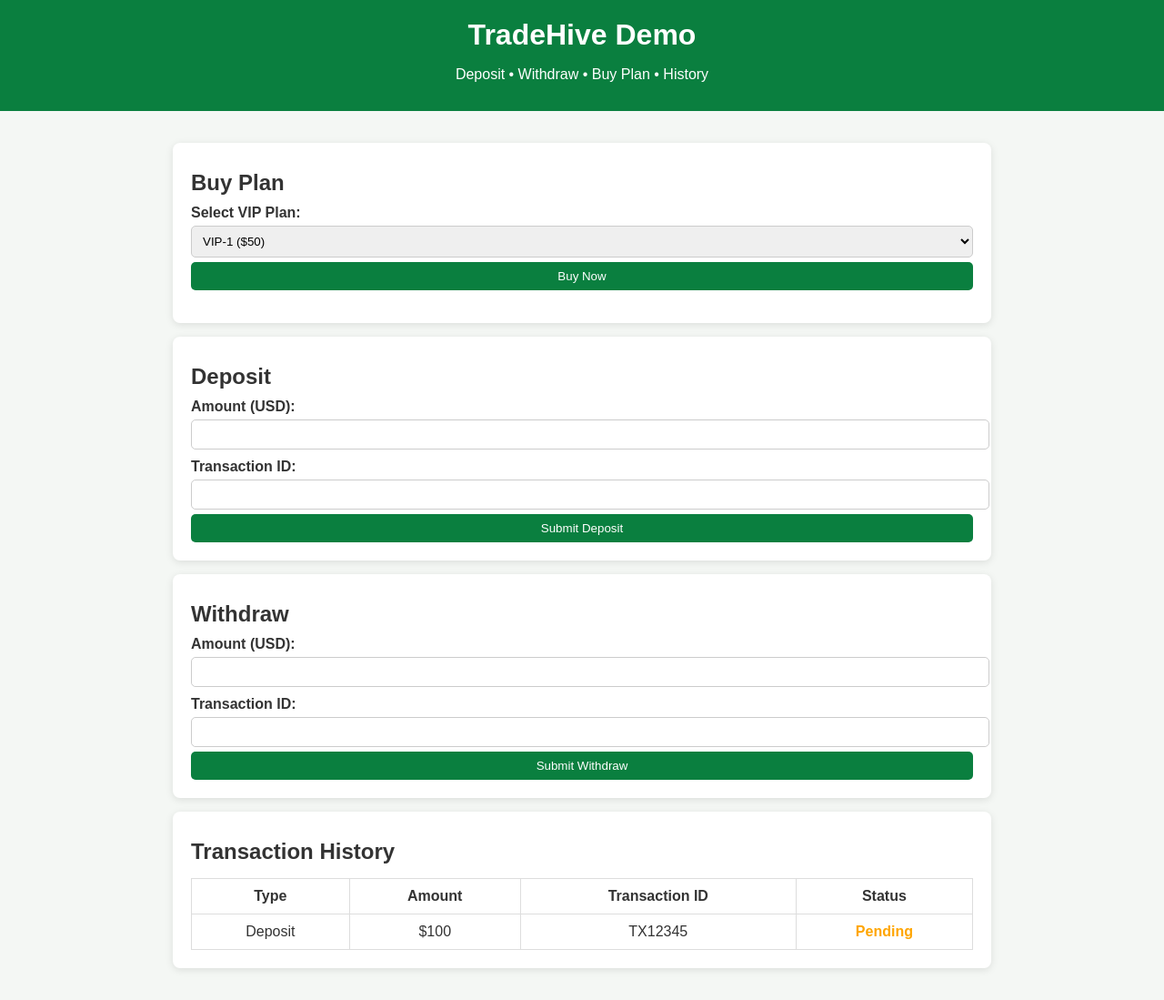
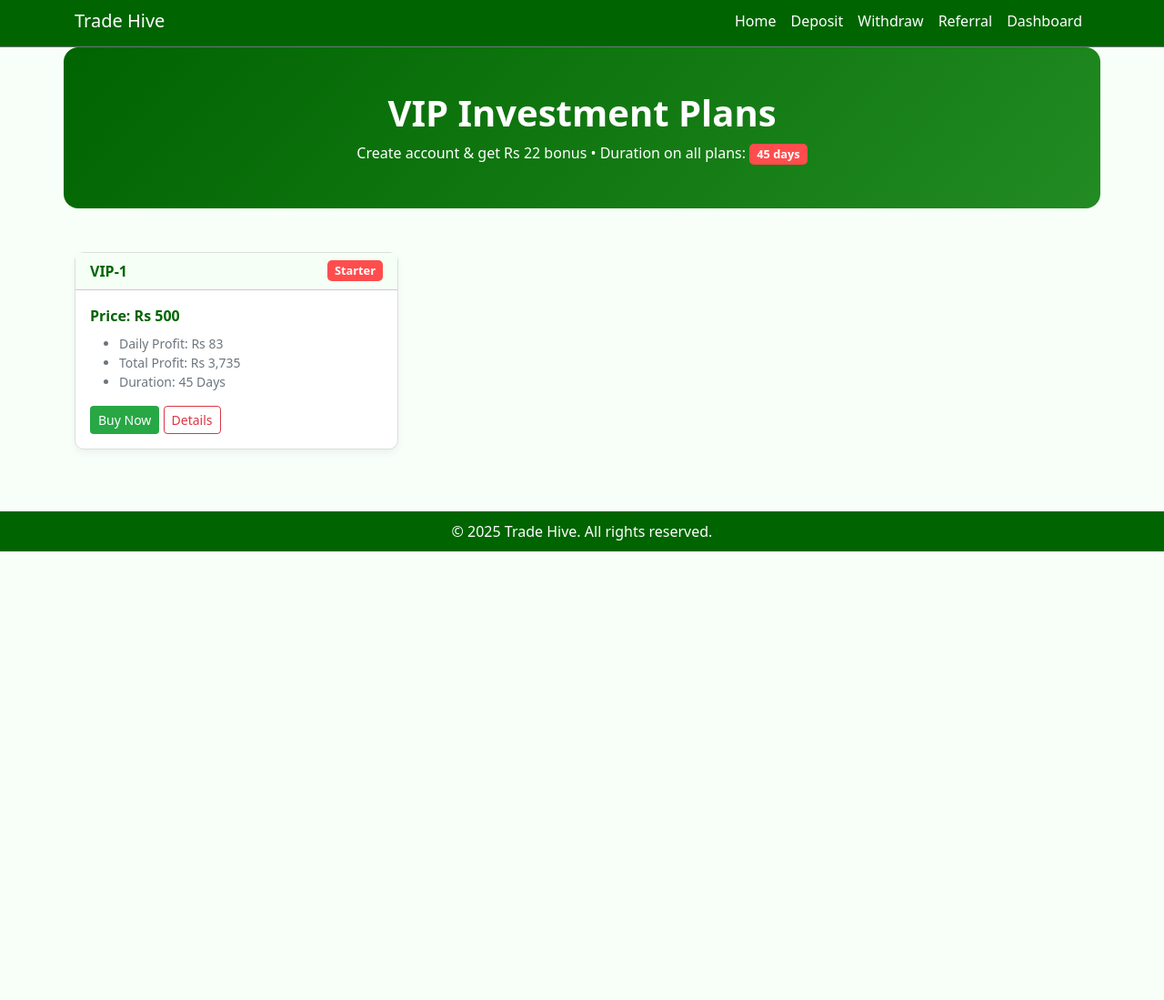
Before and after one commit to PkrGames92/Pkr92, a plain HTML site: page index.html in a window 1280 px wide. Shown: the part 5-1104 px from the top of the page at 91% size. After the commit the page ends 800 px from the top, so only its background shows below. Drawn offline with nearby package versions, Linux system fonts and the light colour scheme.

Commit message:
Update index.html

```diff
--- a/index.html
+++ b/index.html
@@ -1,189 +1,123 @@
 <!DOCTYPE html>
 <html lang="en">
 <head>
-<meta charset="UTF-8">
-<meta name="viewport" content="width=device-width, initial-scale=1.0">
-<title>TradeHive Demo</title>
+<meta charset="UTF-8" />
+<meta name="viewport" content="width=device-width, initial-scale=1.0"/>
+<title>Trade Hive — VIP Plans</title>
+<link href="https://cdn.jsdelivr.net/npm/bootstrap@5.3.3/dist/css/bootstrap.min.css" rel="stylesheet"/>
 <style>
     body {
-        font-family: Arial, sans-serif;
-        background-color: #f4f7f4;
-        margin: 0;
-        padding: 0;
-        color: #333;
+        background-color: #f8fff9;
+        color: #222;
+    }
+    .navbar {
+        background-color: #006400 !important;
+    }
+    .navbar .nav-link {
+        color: white !important;
     }
     header {
-        background-color: #0a7f3f;
+        background: linear-gradient(135deg, #006400, #228B22);
         color: white;
-        padding: 15px;
-        text-align: center;
-    }
-    h1, h2 {
-        margin: 10px 0;
-    }
-    .container {
-        width: 90%;
-        max-width: 900px;
-        margin: auto;
-        padding: 20px;
     }
     .card {
+        border: 1px solid #ddd;
         background: white;
-        padding: 20px;
-        margin: 15px 0;
-        border-radius: 8px;
-        box-shadow: 0 2px 8px rgba(0,0,0,0.1);
+        border-radius: 10px;
+        box-shadow: 0 4px 8px rgba(0,0,0,0.05);
     }
-    label {
+    .card-header {
+        background-color: #f5fff5;
+        border-bottom: 1px solid #ccc;
+        color: #006400;
+    }
+    .badge-soft {
+        background: #ff4d4d;
+        color: white;
+        padding: 5px 8px;
+        border-radius: 5px;
+        font-size: 0.8rem;
+    }
+    .btn-brand {
+        background-color: #28a745;
+        color: white;
+    }
+    .btn-brand:hover {
+        background-color: #218838;
+    }
+    .btn-outline-light {
+        border-color: #dc3545;
+        color: #dc3545;
+    }
+    .btn-outline-light:hover {
+        background-color: #dc3545;
+        color: white;
+    }
+    .footer {
+        background-color: #006400;
+        color: white;
+        text-align: center;
+        padding: 10px;
+        margin-top: 20px;
+    }
+    .plan-price {
         font-weight: bold;
-        margin-top: 10px;
-        display: block;
-    }
-    input, select, button {
-        width: 100%;
-        padding: 8px;
-        margin-top: 5px;
-        border: 1px solid #ccc;
-        border-radius: 5px;
-    }
-    button {
-        background-color: #0a7f3f;
-        color: white;
-        border: none;
-        cursor: pointer;
-    }
-    button:hover {
-        background-color: #095e30;
-    }
-    table {
-        width: 100%;
-        border-collapse: collapse;
-        margin-top: 15px;
-    }
-    table, th, td {
-        border: 1px solid #ddd;
-    }
-    th, td {
-        padding: 10px;
-        text-align: center;
-    }
-    .status-pending {
-        color: orange;
-        font-weight: bold;
-    }
-    .status-completed {
-        color: green;
-        font-weight: bold;
+        color: #006400;
     }
 </style>
 </head>
 <body>
 
-<header>
-    <h1>TradeHive Demo</h1>
-    <p>Deposit • Withdraw • Buy Plan • History</p>
+<nav class="navbar navbar-expand-lg border-bottom border-secondary">
+  <div class="container">
+    <a class="navbar-brand text-white" href="index.html">Trade Hive</a>
+    <button class="navbar-toggler" type="button" data-bs-toggle="collapse" data-bs-target="#nav">
+      <span class="navbar-toggler-icon"></span>
+    </button>
+    <div id="nav" class="collapse navbar-collapse">
+      <ul class="navbar-nav ms-auto">
+        <li class="nav-item"><a class="nav-link active" href="index.html">Home</a></li>
+        <li class="nav-item"><a class="nav-link" href="deposit.html">Deposit</a></li>
+        <li class="nav-item"><a class="nav-link" href="withdraw.html">Withdraw</a></li>
+        <li class="nav-item"><a class="nav-link" href="referral.html">Referral</a></li>
+        <li class="nav-item"><a class="nav-link" href="dashboard.html">Dashboard</a></li>
+      </ul>
+    </div>
+  </div>
+</nav>
+
+<header class="container py-5 text-center rounded-4">
+    <h1 class="fw-bold mb-2">VIP Investment Plans</h1>
+    <p class="mb-0">Create account & get Rs 22 bonus • Duration on all plans: <span class="badge badge-soft">45 days</span></p>
 </header>
 
-<div class="container">
-
-    <!-- Buy Plan -->
-    <div class="card">
-        <h2>Buy Plan</h2>
-        <label>Select VIP Plan:</label>
-        <select id="plan">
-            <option value="VIP-1">VIP-1 ($50)</option>
-            <option value="VIP-2">VIP-2 ($100)</option>
-            <option value="VIP-3">VIP-3 ($200)</option>
-        </select>
-        <button onclick="buyPlan()">Buy Now</button>
-        <p id="buyStatus"></p>
+<section class="container py-5">
+  <div class="row g-4">
+    <!-- Example VIP Card -->
+    <div class="col-md-4">
+      <div class="card">
+        <div class="card-header d-flex justify-content-between align-items-center">
+          <span class="fw-semibold">VIP-1</span><span class="badge badge-soft">Starter</span>
+        </div>
+        <div class="card-body">
+          <div class="plan-price mb-2">Price: Rs 500</div>
+          <ul class="mb-3 small text-secondary">
+            <li>Daily Profit: Rs 83</li>
+            <li>Total Profit: Rs 3,735</li>
+            <li>Duration: 45 Days</li>
+          </ul>
+          <a href="deposit.html" class="btn btn-brand btn-sm">Buy Now</a>
+          <a href="#" class="btn btn-outline-light btn-sm">Details</a>
+        </div>
+      </div>
     </div>
 
-    <!-- Deposit -->
-    <div class="card">
-        <h2>Deposit</h2>
-        <label>Amount (USD):</label>
-        <input type="number" id="depositAmount">
-        <label>Transaction ID:</label>
-        <input type="text" id="depositTxId">
-        <button onclick="makeDeposit()">Submit Deposit</button>
-    </div>
+    <!-- باقی VIP پلانز آپ کے کوڈ کے مطابق یہاں رہیں گے -->
+  </div>
+</section>
 
-    <!-- Withdraw -->
-    <div class="card">
-        <h2>Withdraw</h2>
-        <label>Amount (USD):</label>
-        <input type="number" id="withdrawAmount">
-        <label>Transaction ID:</label>
-        <input type="text" id="withdrawTxId">
-        <button onclick="makeWithdraw()">Submit Withdraw</button>
-    </div>
+<div class="footer">&copy; 2025 Trade Hive. All rights reserved.</div>
 
-    <!-- Transaction History -->
-    <div class="card">
-        <h2>Transaction History</h2>
-        <table>
-            <thead>
-                <tr>
-                    <th>Type</th>
-                    <th>Amount</th>
-                    <th>Transaction ID</th>
-                    <th>Status</th>
-                </tr>
-            </thead>
-            <tbody id="history">
-                <tr>
-                    <td>Deposit</td>
-                    <td>$100</td>
-                    <td>TX12345</td>
-                    <td class="status-pending">Pending</td>
-                </tr>
-            </tbody>
-        </table>
-    </div>
-
-</div>
-
-<script>
-function buyPlan() {
-    let plan = document.getElementById("plan").value;
-    document.getElementById("buyStatus").innerHTML =
-        "✅ " + plan + " purchased successfully (Demo)";
-}
-
-function makeDeposit() {
-    let amount = document.getElementById("depositAmount").value;
-    let txId = document.getElementById("depositTxId").value;
-    if(amount && txId){
-        addHistory("Deposit", amount, txId, "Pending");
-        alert("Deposit submitted (Demo)!");
-    } else {
-        alert("Please enter amount and transaction ID.");
-    }
-}
-
-function makeWithdraw() {
-    let amount = document.getElementById("withdrawAmount").value;
-    let txId = document.getElementById("withdrawTxId").value;
-    if(amount && txId){
-        addHistory("Withdraw", amount, txId, "Pending");
-        alert("Withdraw request submitted (Demo)!");
-    } else {
-        alert("Please enter amount and transaction ID.");
-    }
-}
-
-function addHistory(type, amount, txId, status) {
-    let table = document.getElementById("history");
-    let row = table.insertRow();
-    row.insertCell(0).innerHTML = type;
-    row.insertCell(1).innerHTML = "$" + amount;
-    row.insertCell(2).innerHTML = txId;
-    row.insertCell(3).innerHTML =
-        status === "Pending" ? '<span class="status-pending">Pending</span>' :
-        '<span class="status-completed">Completed</span>';
-}
-</script>
-
+<script src="https://cdn.jsdelivr.net/npm/bootstrap@5.3.3/dist/js/bootstrap.bundle.min.js"></script>
 </body>
 </html>
```
